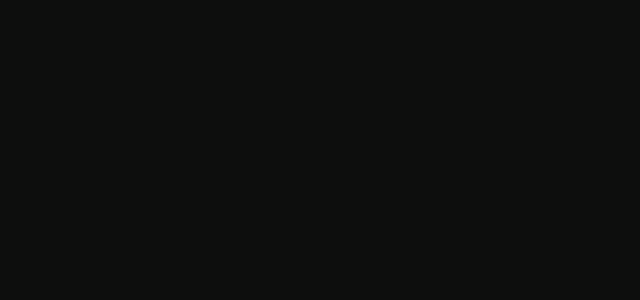
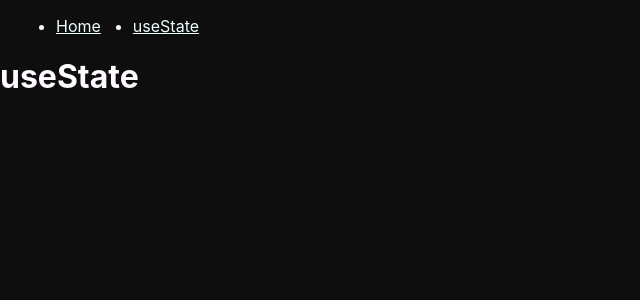
Before and after one commit to Michael-Liendo/react-hooks-projects, a React (Create React App) app: page /useState in a window 1280 px wide. Before the commit this address had no page. Shown: the top 300 px of the page, without its empty margins (0-640 px from the left). Built offline with nearby package versions, Linux system fonts and the light colour scheme.

Commit message:
change to use state

```diff
--- a/src/App.js
+++ b/src/App.js
@@ -2,7 +2,7 @@ import './App.css';
 import { BrowserRouter, Routes, Route } from 'react-router-dom';
 import Layout from './components/Layout/Layout';
 import Index from './pages/Index';
-import UseCallback from './pages/useCallback';
+import UseState from './pages/useState';
 
 function App() {
   return (
@@ -10,7 +10,8 @@ function App() {
       <Routes>
         <Route path="/" element={<Layout />}>
           <Route index element={<Index />} />
-          <Route path="/useCallback" element={<UseCallback />} />
+          <Route path="/useState" element={<UseState />} />
+          <Route path="*" element={<h1>No Found</h1>} />
         </Route>
       </Routes>
     </BrowserRouter>
--- a/src/components/Layout/Layout.js
+++ b/src/components/Layout/Layout.js
@@ -10,7 +10,7 @@ const Layout = () => {
             <Link to="/">Home</Link>
           </li>
           <li>
-            <Link to="/useCallback">useCallback</Link>
+            <Link to="/useState">useState</Link>
           </li>
         </ul>
       </nav>
--- a/src/pages/useCallback.js
+++ /dev/null
@@ -1,7 +0,0 @@
-export default function UseCallback() {
-  return (
-    <div>
-      <h1>UseCallback</h1>
-    </div>
-  );
-}
--- /dev/null
+++ b/src/pages/useState.js
@@ -0,0 +1,7 @@
+export default function UseState() {
+  return (
+    <div>
+      <h1>useState</h1>
+    </div>
+  );
+}
```
